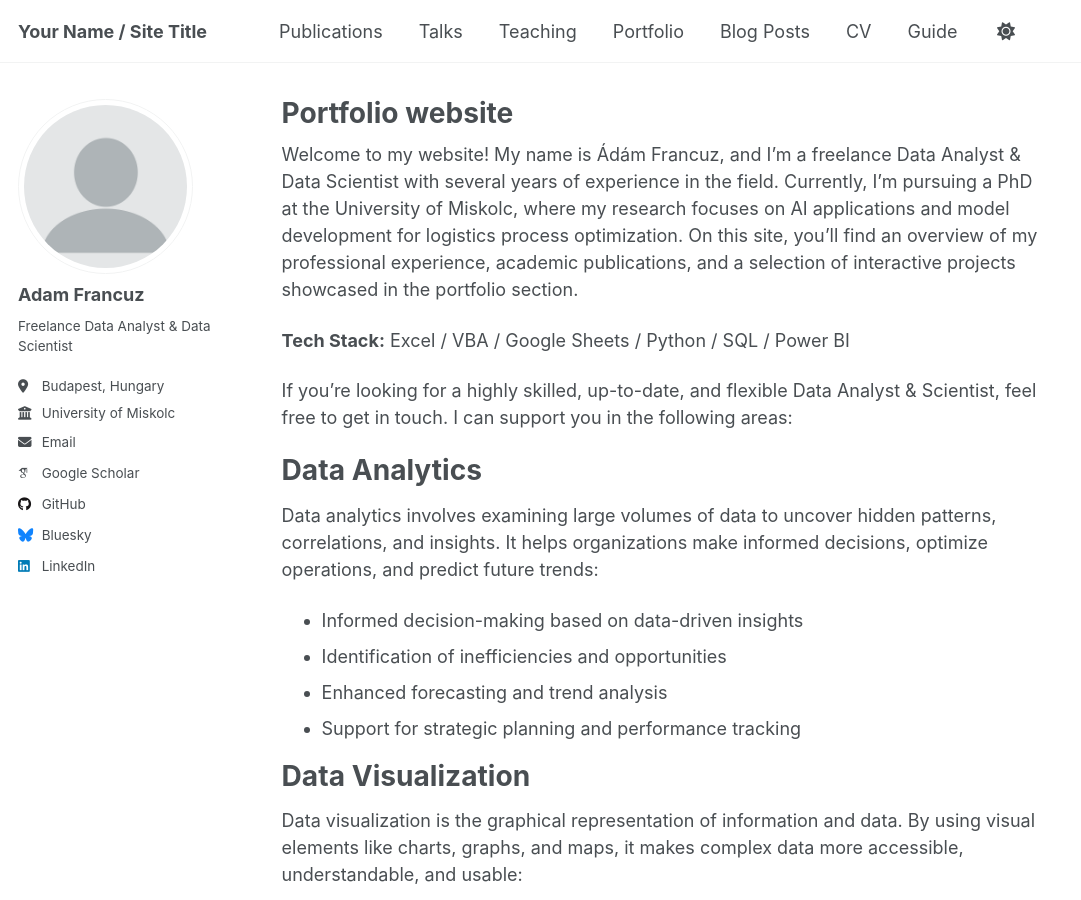
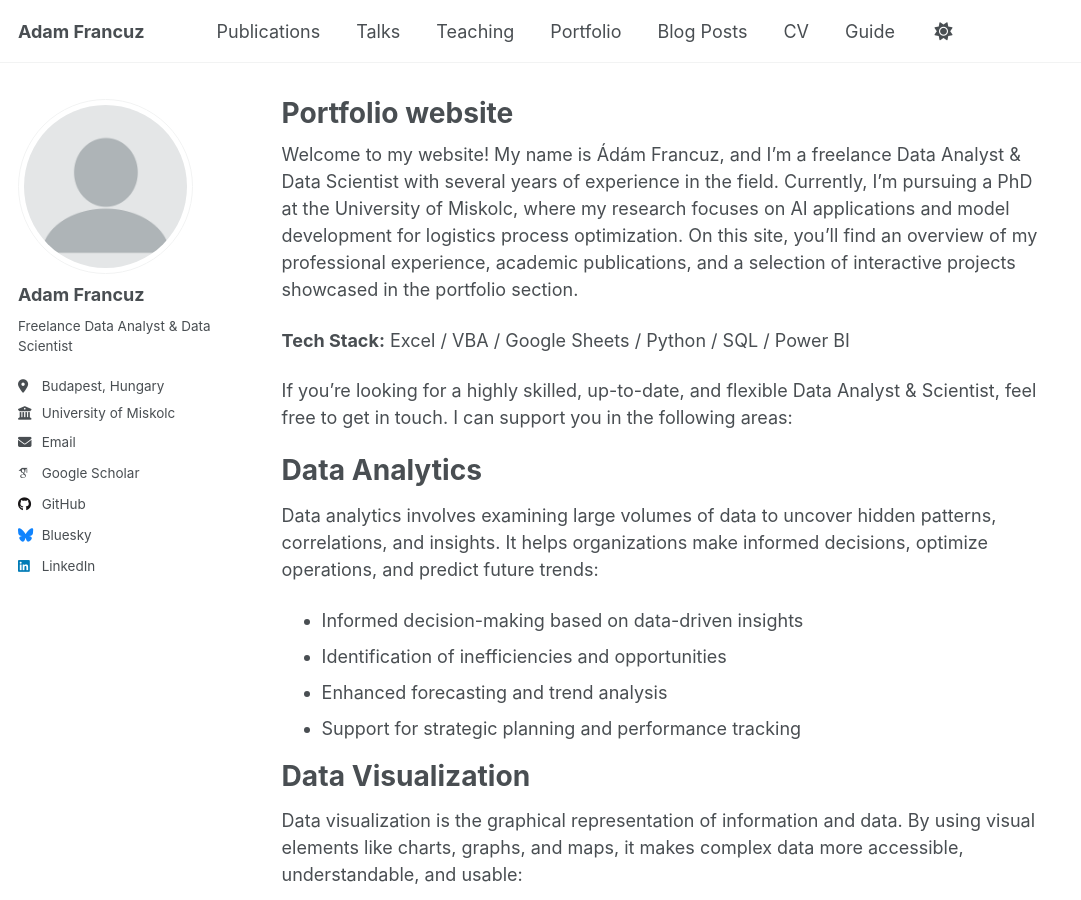
Before and after one commit to francuzadam/francuzadam.github.io, a Jekyll site: the page built from _pages/about.md, in a window 1280 px wide and 900 px high. Shown: the whole window, without its empty margins (0-1081 px from the left). Built offline with Jekyll 4.4.1, drawn with Linux system fonts in a browser that asks for light colours; some web fonts are replaced; a script that is not in the unit is left out.

Commit message:
Update _config.yml

```diff
--- a/_config.yml
+++ b/_config.yml
@@ -9,7 +9,7 @@
 # Basic Site Settings
 locale                   : "en-US"
 site_theme               : "default" # Currently available options are "default", "air"
-title                    : "Your Name / Site Title"
+title                    : "Adam Francuz"
 title_separator          : "-"
 name                     : &name "Your Name"
 description              : &description "Your Name's academic portfolio"   # Update this with a general description of your site, this is the default if not overridden by a page
```
